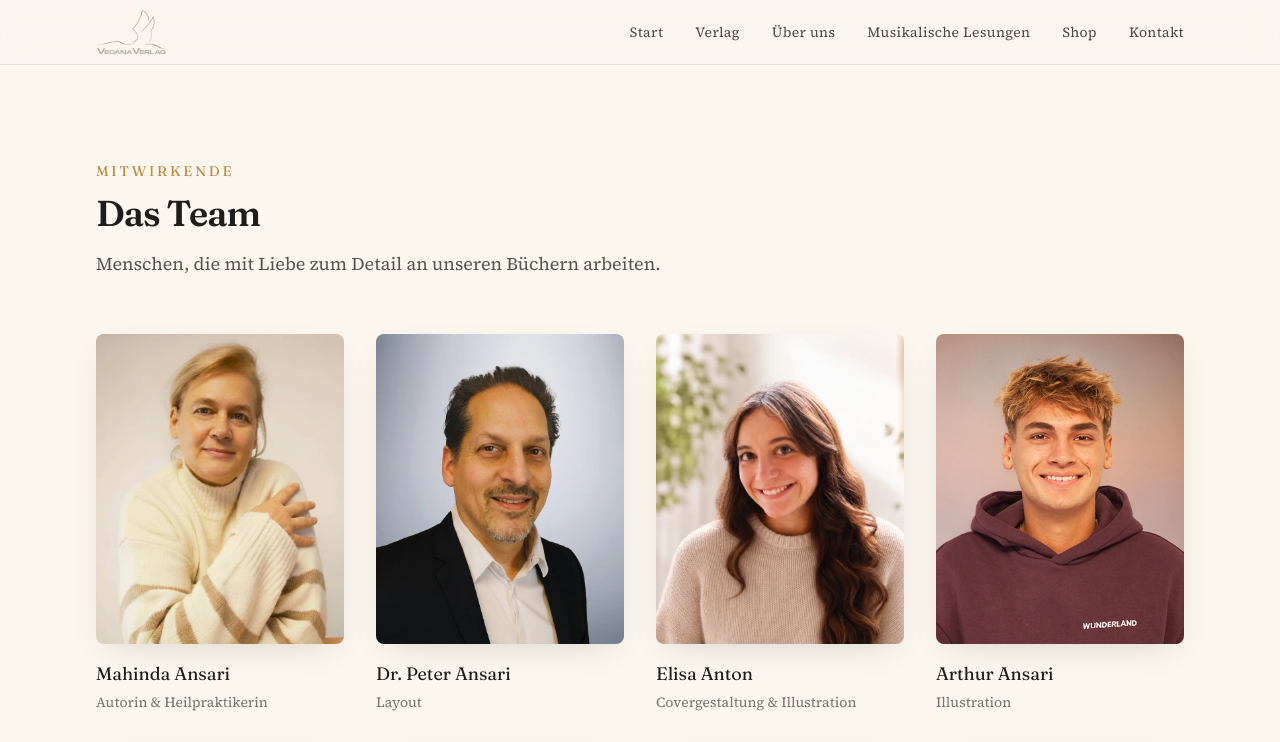
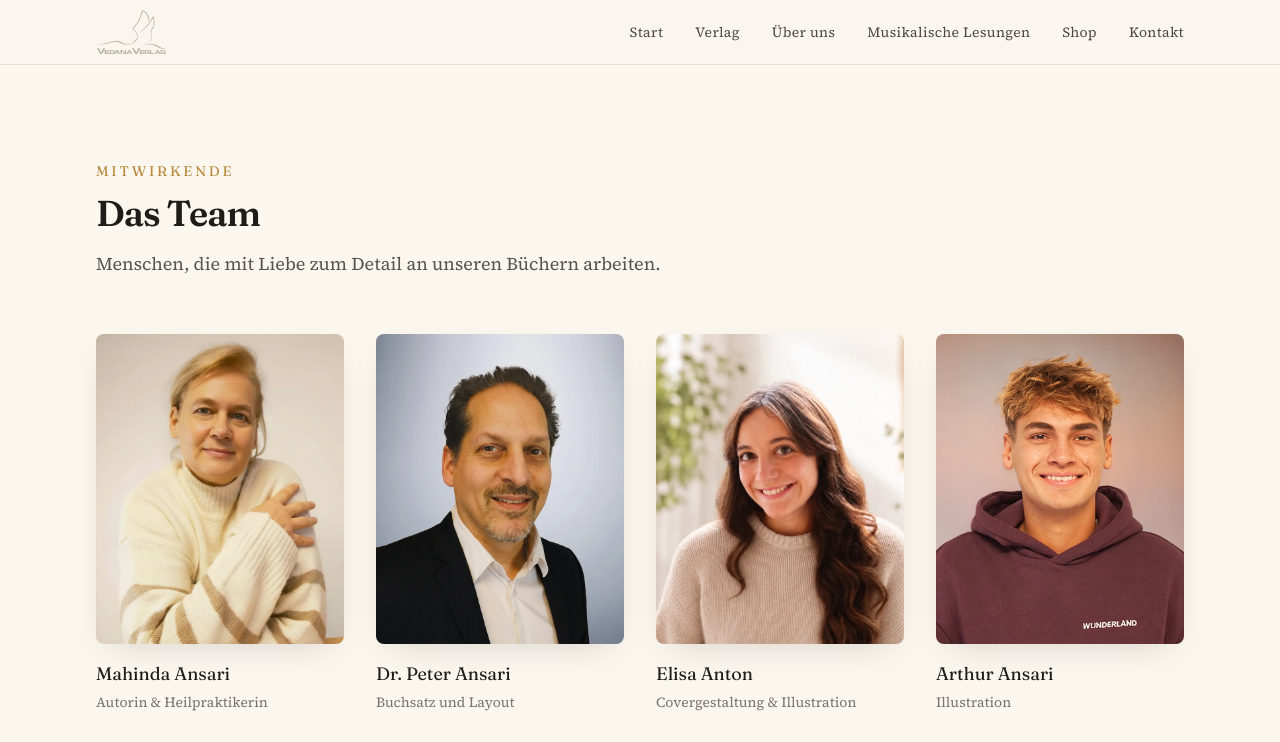
Before and after one commit to Markt-Alarm/Vedana-Verlag, a Next.js app: page /verlag/team in a window 1280 px wide. Shown: the top 742 px of the page. Built offline with nearby package versions, Linux system fonts and the light colour scheme.

Commit message:
fix: credit Peter Ansari for typesetting and layout

```diff
--- a/content/people.ts
+++ b/content/people.ts
@@ -27,9 +27,9 @@ export const people: Person[] = [
   },
   {
     name: "Dr. Peter Ansari",
-    rolle: "Layout",
+    rolle: "Buchsatz und Layout",
     bild: "/images/team/peter-ansari-v2.webp",
-    bildAlt: "Porträt von Dr. Peter Ansari, Layout.",
+    bildAlt: "Porträt von Dr. Peter Ansari, Buchsatz und Layout.",
   },
   {
     name: "Elisa Anton",
```
